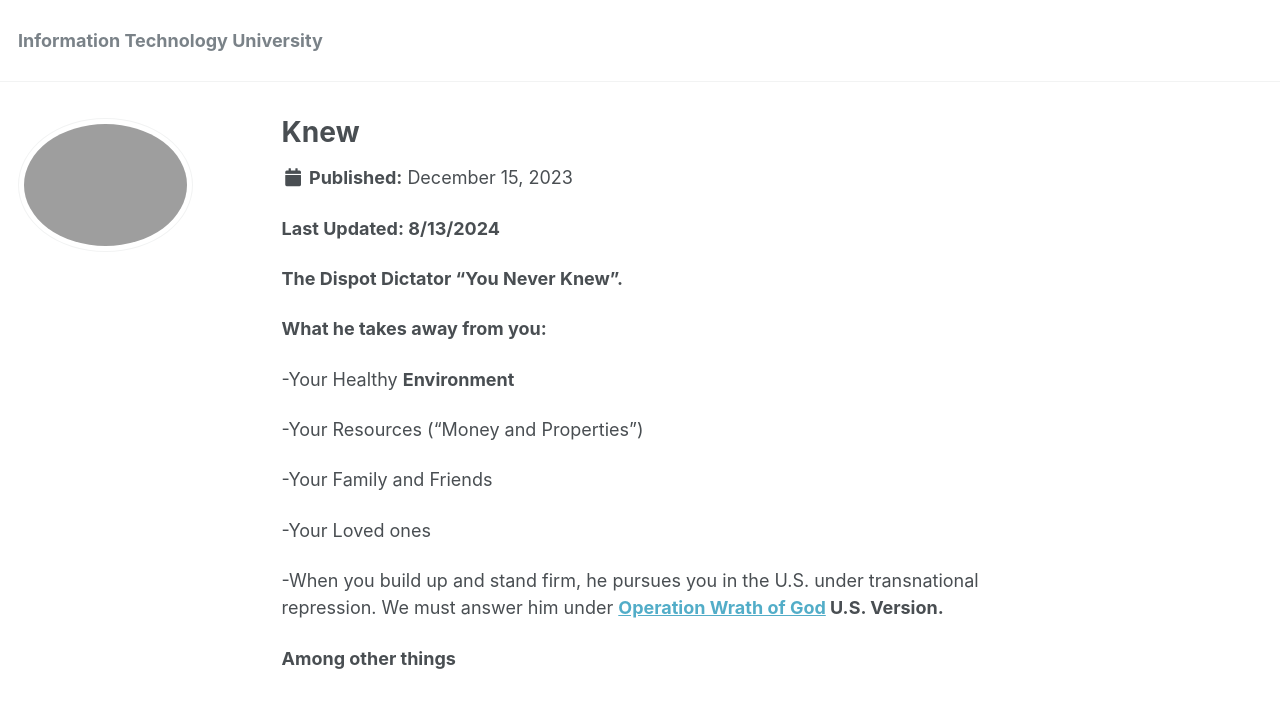
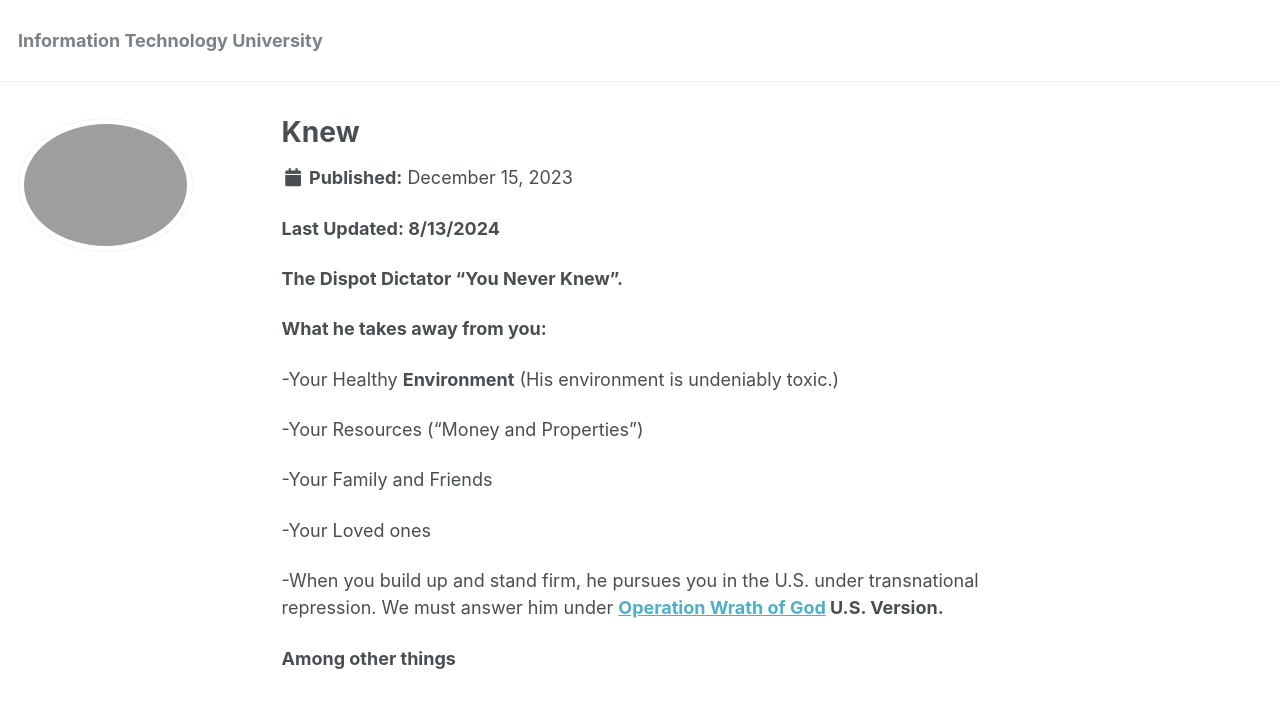
Before and after one commit to phdcsseiden/phdcsseiden.github.io, a Jekyll site: the page built from _pages/Knew.md, in a window 1280 px wide. Shown: the top 708 px of the page. Built offline with Jekyll 4.4.1, drawn with Linux system fonts in a browser that asks for light colours.

Commit message:
Update Knew.md

```diff
--- a/_pages/Knew.md
+++ b/_pages/Knew.md
@@ -18,7 +18,7 @@ modified: 2023-12-15
 
 
 
--Your Healthy <b>Environment</b>
+-Your Healthy <b>Environment</b> (His environment is undeniably toxic.)
 
 
 
```
